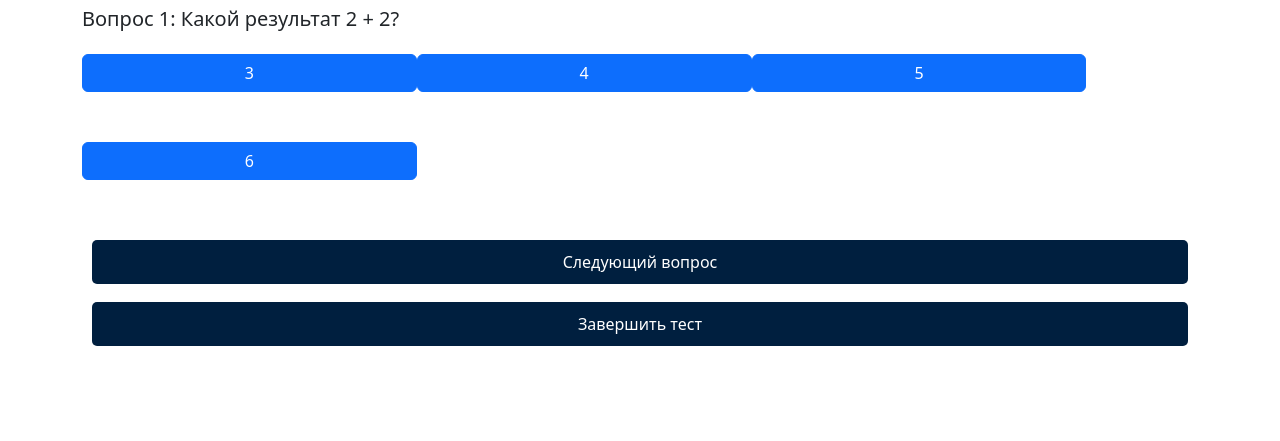
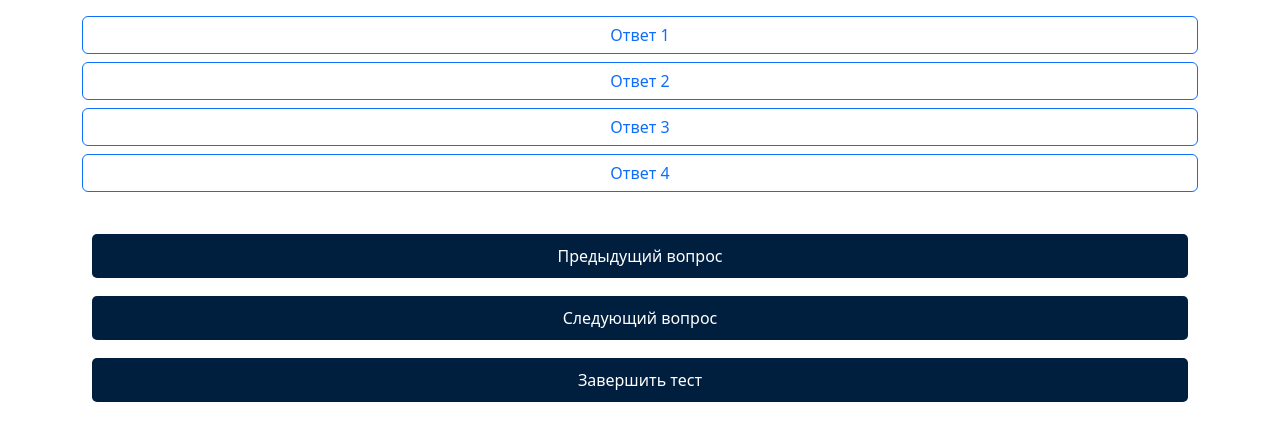
Before and after one commit to DilnazRakhymzhanova/azilkhanmath, a plain HTML site: page test1.html in a window 1280 px wide. Shown: the part 123-564 px from the top of the page. Drawn offline with nearby package versions, Linux system fonts and the light colour scheme.

Commit message:
Update test1.html

```diff
--- a/test1.html
+++ b/test1.html
@@ -37,7 +37,11 @@
         <h2>Тест Уровень I</h2>
         <div id="test-section" style="display: none;">
             <div id="question"></div>
-            <div id="options"></div>
+
+            <!-- Оборачиваем варианты ответа в flex-column -->
+            <div id="options" class="d-flex flex-column mb-4">
+                <!-- Варианты ответов будут выводиться здесь -->
+            </div>
 
             <!-- Оборачиваем кнопки в div с вертикальным выравниванием -->
             <div class="d-flex flex-column">
@@ -64,21 +68,36 @@
 
     <script src="script.js"></script>
     <script>
-        startTest('level1'); // Инициализируем тест для уровня I
+        // Пример заполнения вариантов ответов
+        function loadQuestion(questionData) {
+            const optionsDiv = document.getElementById('options');
+            optionsDiv.innerHTML = ''; // Очищаем предыдущие варианты
 
-        // Функция для обновления прогресс-баров
-        function updateProgressBars(correctCount, totalQuestions) {
-            const correctPercentage = (correctCount / totalQuestions) * 100;
-            const incorrectPercentage = 100 - correctPercentage;
+            questionData.options.forEach(option => {
+                const button = document.createElement('button');
+                button.classList.add('btn', 'btn-outline-primary', 'mb-2'); // Добавляем классы для кнопок
+                button.textContent = option;
+                button.onclick = () => selectOption(option); // Функция для выбора ответа
+                optionsDiv.appendChild(button); // Добавляем кнопку в div
+            });
+        }
 
-            // Обновляем индикаторы прогресса
-            document.getElementById('correct-progress').style.width = `${correctPercentage}%`;
-            document.getElementById('correct-progress').setAttribute('aria-valuenow', correctPercentage);
-            document.getElementById('correct-progress').textContent = `${Math.round(correctPercentage)}%`;
+        // Пример данных вопроса
+        const questionData = {
+            question: "Какой это пример вопроса?",
+            options: ["Ответ 1", "Ответ 2", "Ответ 3", "Ответ 4"]
+        };
 
-            document.getElementById('incorrect-progress').style.width = `${incorrectPercentage}%`;
-            document.getElementById('incorrect-progress').setAttribute('aria-valuenow', incorrectPercentage);
-            document.getElementById('incorrect-progress').textContent = `${Math.round(incorrectPercentage)}%`;
+        // Запускаем тест
+        startTest('level1');
+
+        function startTest(level) {
+            loadQuestion(questionData); // Загружаем первый вопрос
+            document.getElementById('test-section').style.display = 'block'; // Показываем секцию тестов
+        }
+
+        function selectOption(option) {
+            console.log('Выбранный ответ:', option);
         }
     </script>
 
```
